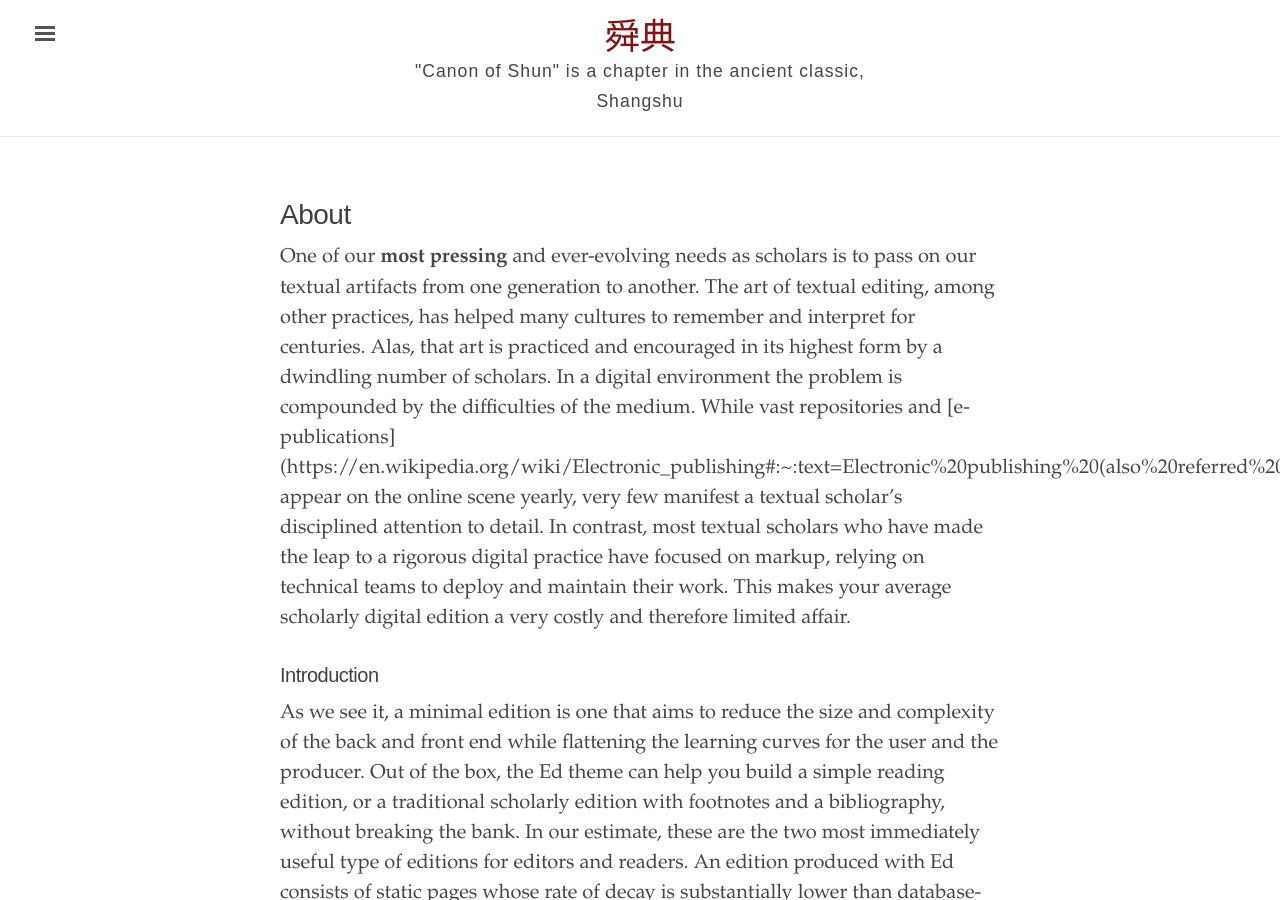
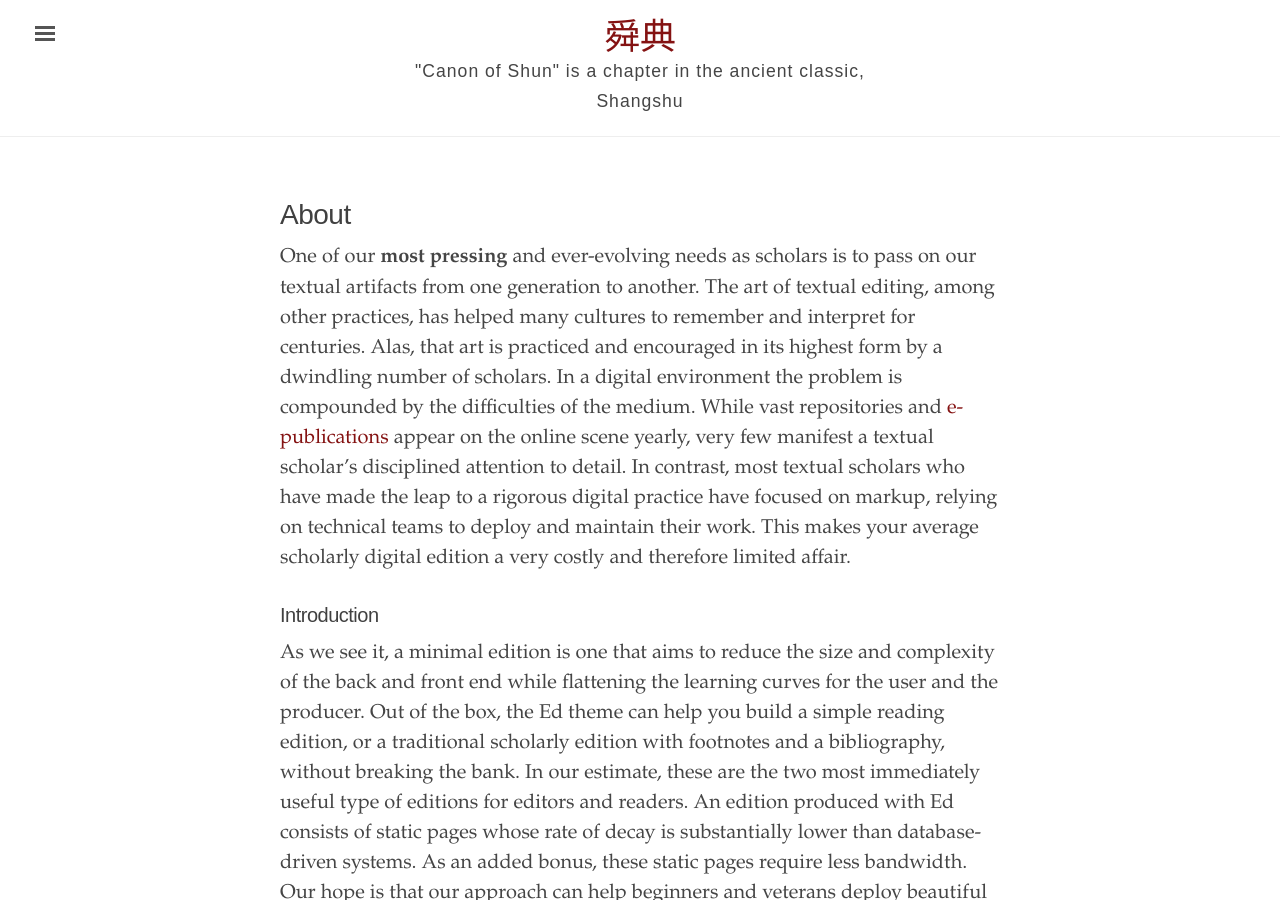
Before and after one commit to Ji-A0001/ji-a0001-first-repository-sep25, a Jekyll site: the page built from about.md, in a window 1280 px wide and 900 px high. Built offline with Jekyll 4.4.1, drawn with Linux system fonts in a browser that asks for light colours; part of the change alters nothing that is shown.

Commit message:
Update about.md

```diff
--- a/about.md
+++ b/about.md
@@ -7,7 +7,7 @@ One of our **most pressing** and ever-evolving needs as scholars is to pass on o
 from one generation to another. The art of textual editing, among other practices, has helped many
 cultures to remember and interpret for centuries. Alas, that art is practiced and encouraged in its
 highest form by a dwindling number of scholars. In a digital environment the problem is compounded
-by the difficulties of the medium. While vast repositories and [e-publications](https://en.wikipedia.org/wiki/Electronic_publishing#:~:text=Electronic%20publishing%20(also%20referred%20to,of%20digital%20libraries%20and%20catalogues.) appear on the
+by the difficulties of the medium. While vast repositories and [e-publications](https://www.naver.com) appear on the
 online scene yearly, very few manifest a textual scholar's disciplined attention to detail. In
 contrast, most textual scholars who have made the leap to a rigorous digital practice have focused
 on markup, relying on technical teams to deploy and maintain their work. This makes your average
```
